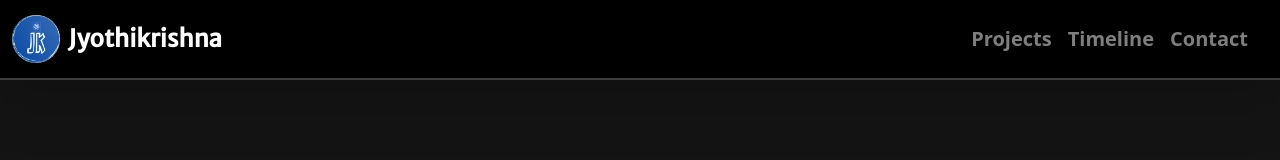
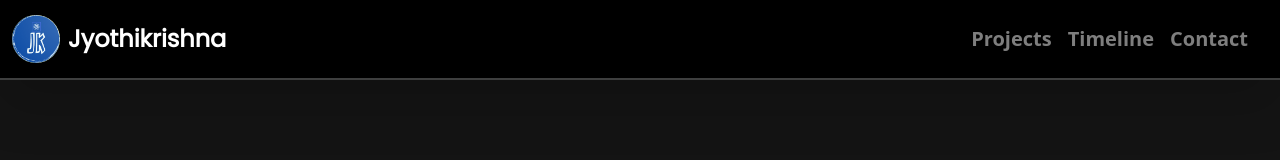
Before and after one commit to bhendi-boi/portfolio, a React (Vite) app: page / in a window 1280 px wide. Shown: the top 160 px of the page. Built offline with nearby package versions, Linux system fonts and the light colour scheme.

Commit message:
changed font of logo

```diff
--- a/src/index.css
+++ b/src/index.css
@@ -1,4 +1,4 @@
-@import url('https://fonts.googleapis.com/css2?family=Merriweather+Sans&display=swap');
+@import url('https://fonts.googleapis.com/css2?family=Poppins&display=swap');
 @import url('https://fonts.googleapis.com/css2?family=Pacifico&family=Roboto:wght@500&display=swap');
 
 /* Box sizing rules */
--- a/tailwind.config.cjs
+++ b/tailwind.config.cjs
@@ -17,7 +17,7 @@
         // "input-border": "#3333de",
       },
       fontFamily: {
-        logo: ["Merriweather Sans", "sans-serif"],
+        logo: ["Poppins", "sans-serif"],
         chips: ["Roboto", "sans-serif"],
         name: ["Pacifico", "cursive"],
       },
```
